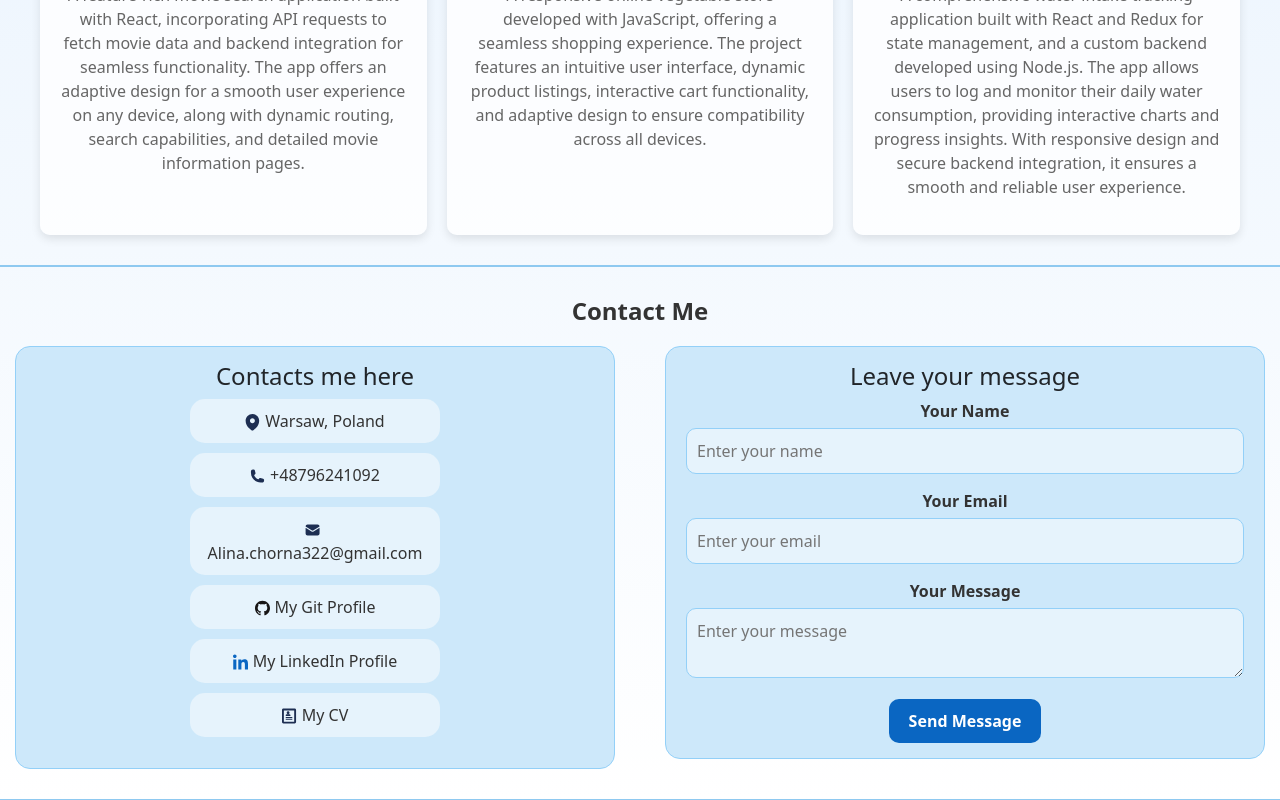
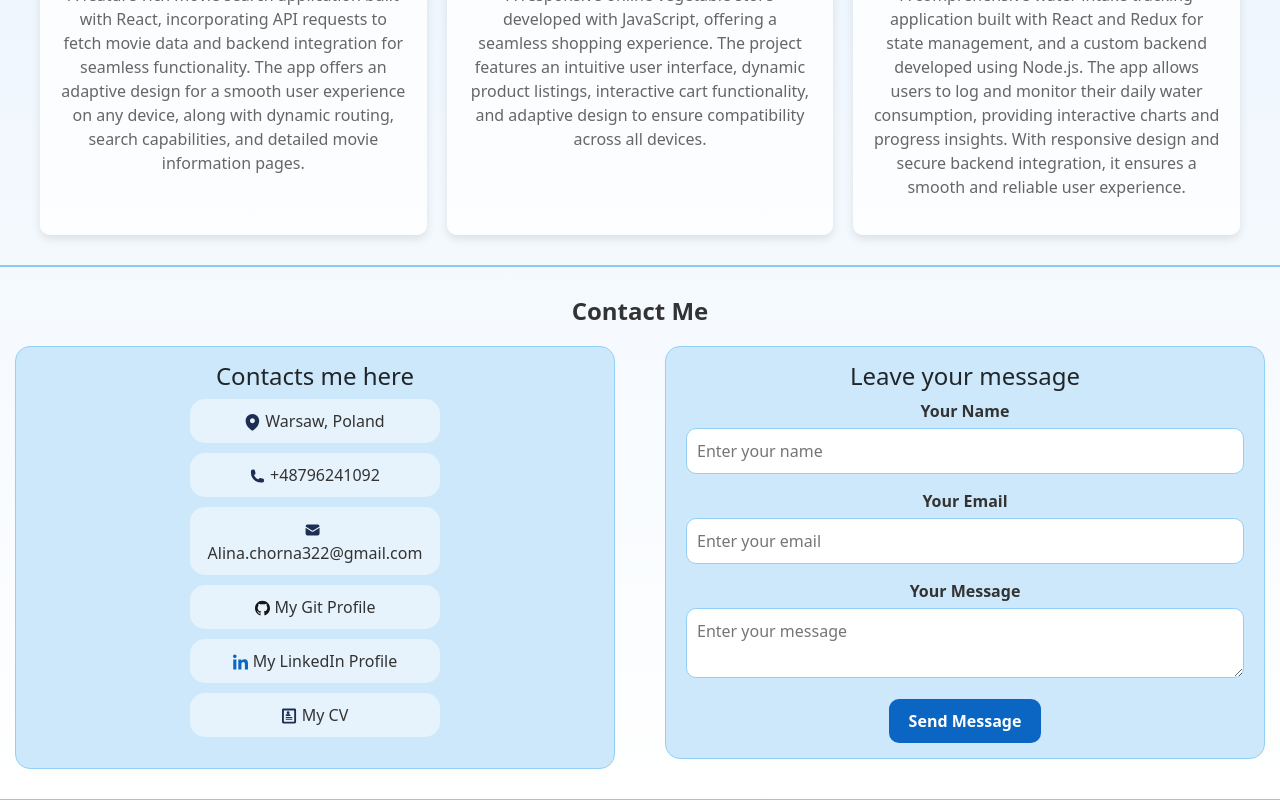
Before and after one commit to AlinaChorna7/Portfolio, a React (Vite) app: page / in a window 1280 px wide. Shown: the part 2597-3397 px from the top of the page. Built offline with nearby package versions, Linux system fonts and the light colour scheme.

Commit message:
post testing upd

```diff
--- a/src/components/about/aboutMe.css
+++ b/src/components/about/aboutMe.css
@@ -43,9 +43,9 @@
     transition: background-color 0.3s ease;
   }
 
-  .custom-toggle-btn:hover {
+  /* .custom-toggle-btn:hover {
     background-color: #eaeaea;
-  }
+  } */
 
   .custom-accordion {
     border: none;
@@ -53,7 +53,7 @@
   }
 
   .custom-accordion .accordion-item {
-    margin-bottom: 10px;
+    /* margin-bottom: 10px; */
     border: none;
   }
 
@@ -146,7 +146,7 @@
     .custom-accordion .accordion-body {
       font-size: 16px;
       padding: 20px;
-      margin-top: 60px;
+      /* margin-top: 60px; */
     }
 
 
--- a/src/components/contact/Contact.css
+++ b/src/components/contact/Contact.css
@@ -103,16 +103,16 @@ form textarea {
     margin-bottom: 15px;
     border: 1px solid #93d0f8;
     border-radius: 10px;
-    background-color: #e6f3fc;
+    background-color: #ffffff;
     font-size: 16px;
     color: #333333;
-    transition: border-color 0.3s ease, background-color 0.3s ease;
+    transition: border-color 0.3s ease;
 }
 
 form input:focus,
 form textarea:focus {
-    border-color: #8ec9f0;
-    background-color: #ffffff;
+    border-color: #33a0e9;
+
     outline: none;
 }
 
--- a/src/components/contact/Contact.jsx
+++ b/src/components/contact/Contact.jsx
@@ -80,7 +80,7 @@ const ContactMe = () => {
         <input
           type="text"
           id="name"
-          name="name"
+          name="user_name"
           placeholder="Enter your name"
           required
         />
@@ -89,7 +89,7 @@ const ContactMe = () => {
         <input
           type="email"
           id="email"
-          name="email"
+          name="user_email"
           placeholder="Enter your email"
           required
         />
```
